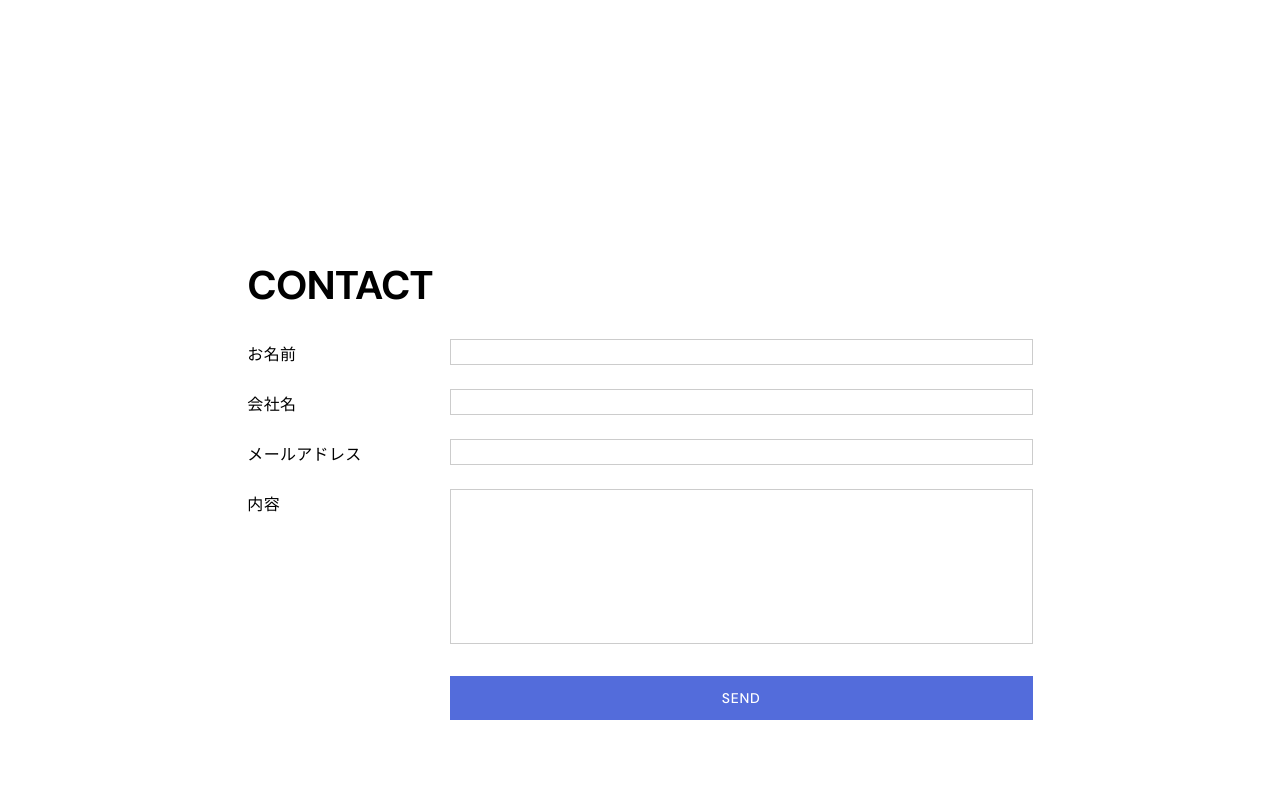
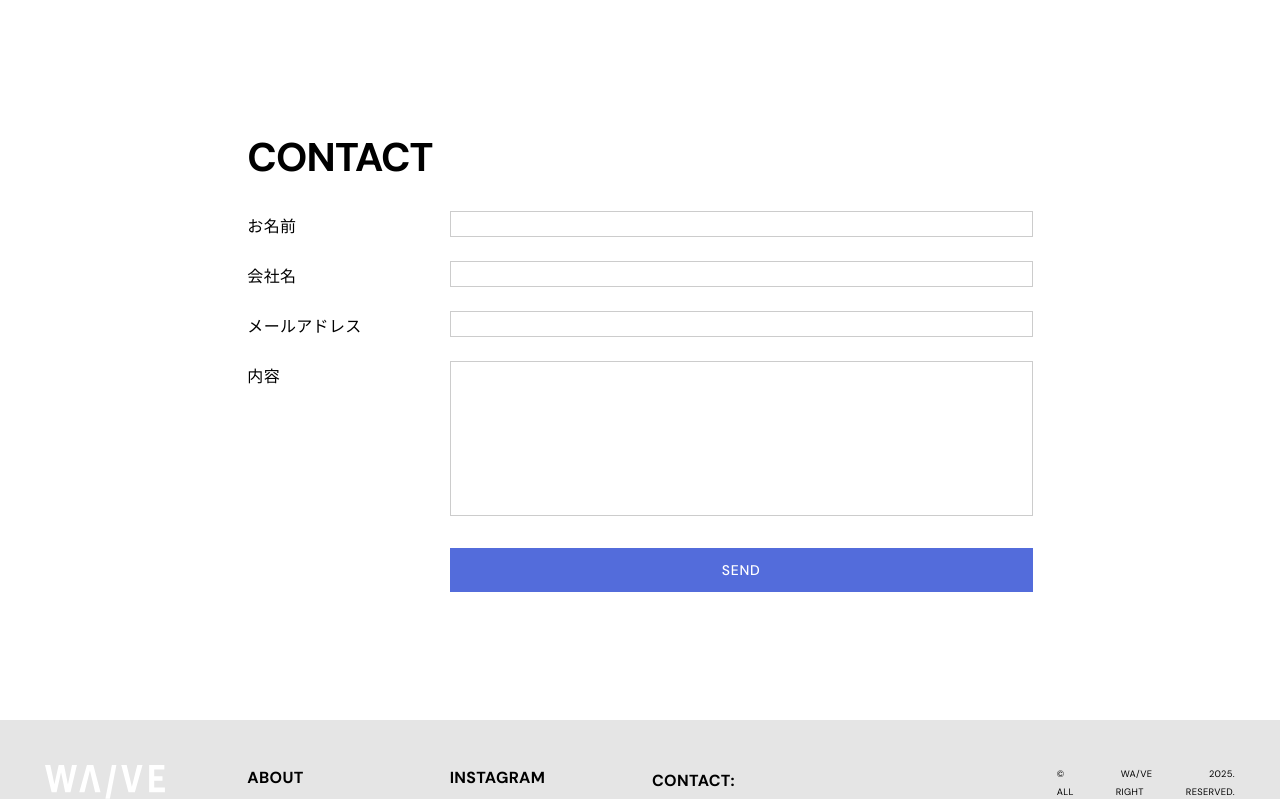
Before and after one commit to tttttahiti/WAVEComp, a Next.js app: page /contact in a window 1280 px wide. Shown: the part 581-1380 px from the top of the page. Built offline with nearby package versions, Linux system fonts and the light colour scheme.

Commit message:
fix: spacing

```diff
--- a/src/app/contact/page.tsx
+++ b/src/app/contact/page.tsx
@@ -64,7 +64,7 @@ export default function ContactPage() {
       </section>
 
       {/* Contact Section */}
-      <section className="py-12 md:py-32 px-[20px] md:px-[45px]">
+      <section className="py-12 md:pt-0 md:pb-32 px-[20px] md:px-[45px]">
         <div className="grid-6">
           <div className="col-6 md:col-1 md:col-start-2 mb-4 md:mb-0">
             <h2 className="text-[30pt] md:text-[30pt] font-bold">CONTACT</h2>
```
